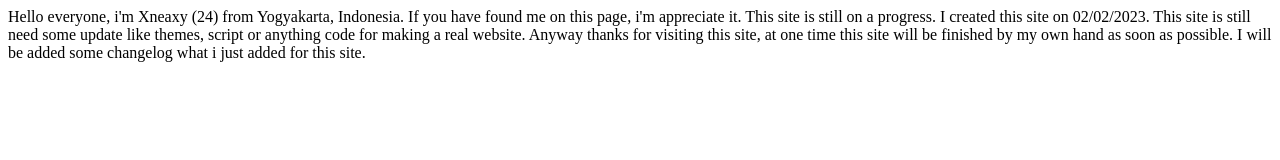
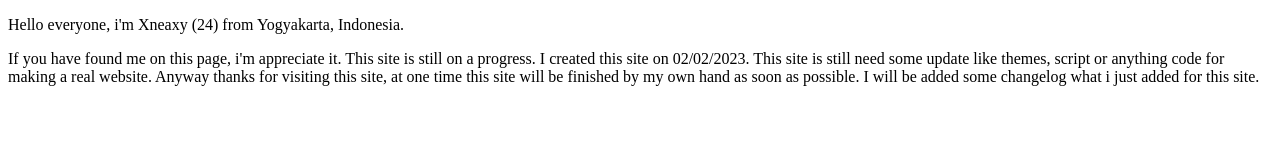
Before and after one commit to xneaxy/xneaxy.github.io, a plain HTML site: page index.html in a window 1280 px wide. Drawn offline with Linux system fonts and the light colour scheme.

Commit message:
Update index.html

```diff
--- a/index.html
+++ b/index.html
@@ -1,7 +1,7 @@
 <!DOCTYPE html>
 <html>
 <body>
-Hello everyone, i'm Xneaxy (24) from Yogyakarta, Indonesia.
+  <p>Hello everyone, i'm Xneaxy (24) from Yogyakarta, Indonesia.</p>
 If you have found me on this page, i'm appreciate it.
 This site is still on a progress.
 I created this site on 02/02/2023.
```
